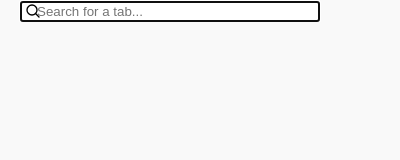
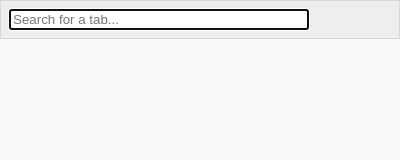
Before and after one commit to reblws/tab-search, a browser extension: page popup/tab_search.html in a window 400 px wide. Drawn offline with Linux system fonts and the light colour scheme.

Commit message:
Add fixed header

```diff
--- a/popup/tab_search.css
+++ b/popup/tab_search.css
@@ -1,7 +1,15 @@
 body {
-  background-color: #f9f9f9;
+  background-color: rgb(238, 238, 238);
   margin: 0;
   padding: 0;
+  overflow: hidden;
+  height: 100%;
+  font-family: sans-serif;
+}
+
+header {
+  padding: 0.5em;
+  border: 1px solid rgb(215, 215, 215);
 }
 
 .container {
@@ -11,18 +19,18 @@ body {
 }
 
 .tab-list {
-  font-family: sans-serif;
-  font-size: 12px;
-  display: flex;
-  flex-direction: column;
-  /*padding: 1.5em;*/
+	font-size: 12px;
+	display: flex;
+	flex-direction: column;
+	overflow-y: scroll;
+	overflow-x: hidden;
+	height: 500px;
+  background-color: #f9f9f9;
 }
 
 .search {
   top: 10px;
-  padding-left: 15px;
   width: 300px;
-  /*border-radius: 2px;*/
 }
 
 .tab-favicon {
--- a/popup/tab_search.html
+++ b/popup/tab_search.html
@@ -7,13 +7,10 @@
   </head>
 
   <body>
-    <div class="container">
-      <div class="input-svg">
-        <img src="/assets/search.svg" aria-hidden>
-        <input class="search" type="search" placeholder="Search for a tab..." autofocus>
-      </div>
-      <div class="tab-list"></div>
-    </div>
+    <header>
+      <input class="search" type="search" placeholder="Search for a tab..." autofocus>
+    </header>
+    <div class="tab-list"></div>
     <script src="tab_search.js"></script>
   </body>
 
--- a/popup/tab_search.js
+++ b/popup/tab_search.js
@@ -92,7 +92,7 @@ function updateSearch(event) {
 
 function injectTabsInList(tabArray) {
   const noResult = `
-    <div class="no-result">
+    <div class="tab-object no-result">
       <img class="svg" src="/assets/alert-circle.svg">
       <strong>No tabs found.</strong>
     </div>
```
